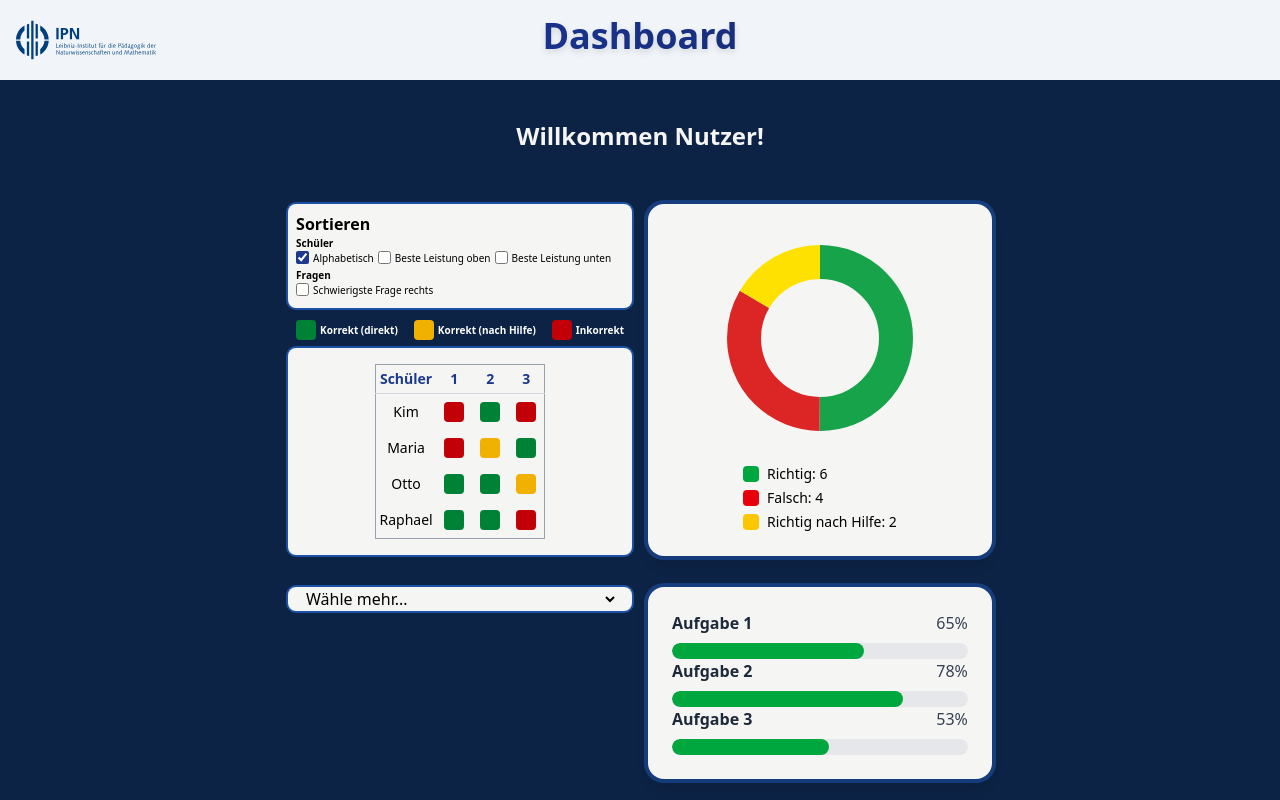
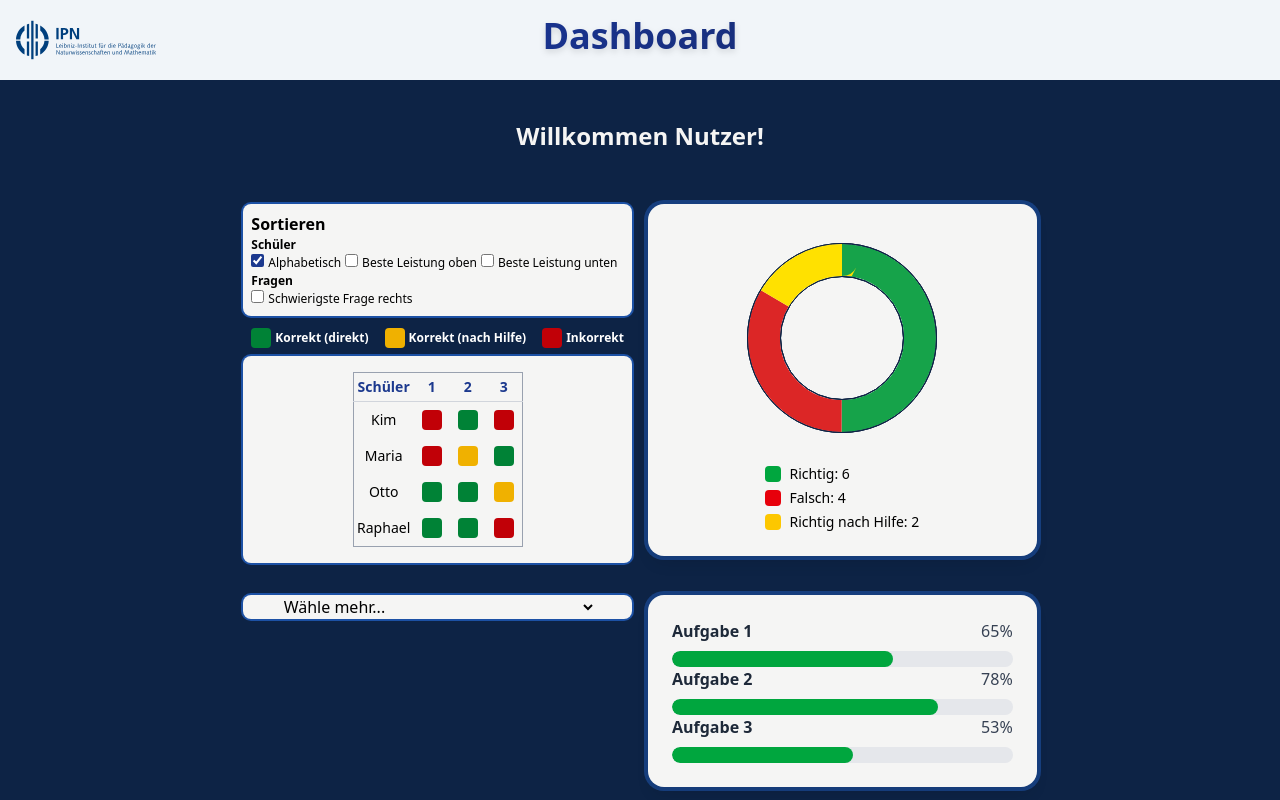
Before and after one commit to Explorier95/dashboard, a React (Vite) app in the folder dashboard/: page / in a window 1280 px wide. Shown: the top 800 px of the page. Built offline with nearby package versions, Linux system fonts and the light colour scheme.

Commit message:
Pie-chart hat jetzt umrandung (inner+outer-Circle)

```diff
--- a/dashboard/src/components/pieOverview.jsx
+++ b/dashboard/src/components/pieOverview.jsx
@@ -10,9 +10,13 @@ export default function PieChart({ richtig, falsch, richtigNachHilfe }) {
     // Diagramm-Parameter
     const size = 220;                  // etwas größer, damit nichts abgeschnitten wird
     const radius = size / 2;
-    const strokeWidth = 34;            // kleiner, damit genügend Platz bleibt
+    const strokeWidth = 32;            // kleiner, damit genügend Platz bleibt
     const circleRadius = radius - strokeWidth;
     const circumference = 2 * Math.PI * circleRadius;
+    const innerCircleRadius = radius;
+    const innerCircleCircleRaius = innerCircleRadius - (strokeWidth - 1) / 2;
+    const outerCircleRadius = 150/2;
+    const outerCircleCircleRaius = outerCircleRadius - (strokeWidth - 5) / 2;
 
     const segments = [
         { value: richtig, color: "#16a34a" },
@@ -21,6 +25,7 @@ export default function PieChart({ richtig, falsch, richtigNachHilfe }) {
     ];
 
     let offset = 0;
+
 
     return (
         <div className="flex flex-col items-center bg-stone-100 backdrop-blur-md p-6 rounded-2xl shadow-lg ring-4 ring-blue-500/30">
@@ -41,6 +46,25 @@ export default function PieChart({ richtig, falsch, richtigNachHilfe }) {
                         offset += dash;
 
                         return (
+                            <>
+                                <circle
+                                    cx={innerCircleRadius}
+                                    cy={innerCircleRadius}
+                                    r={innerCircleCircleRaius}
+                                    fill="transparent"
+                                    stroke="#0D2345"
+                                    strokeWidth="1"
+                                />
+
+                                <circle
+                                    cx={110}
+                                    cy={110}
+                                    r={outerCircleCircleRaius}
+                                    fill="transparent"
+                                    stroke="#0D2345"
+                                    strokeWidth="1"
+                                />
+
                                 <motion.circle
                                     key={i}
                                     cx={radius}
@@ -54,11 +78,12 @@ export default function PieChart({ richtig, falsch, richtigNachHilfe }) {
                                     initial={{ strokeDasharray: `0 ${circumference}` }}
                                     animate={{ strokeDasharray: `${dash} ${gap}` }}
                                     transition={{ duration: 1, ease: "easeOut" }}
-                            />
+                                /></>
                         );
                     })}
                 </g>
             </svg>
+
 
             <div className="mt-4 space-y-1 text-sm">
                 <div className="flex items-center gap-2">
--- a/dashboard/src/components/studentOverview.jsx
+++ b/dashboard/src/components/studentOverview.jsx
@@ -31,7 +31,7 @@ function StudentOverview() {
                 : info && type === "Frage" ? <ModalAnswer info={info} onClose={closeDialog} type="Frage" /> : ""}
             <div className={ElementSquares.studentSearchBar}>
                 <h2 className="font-semibold color-gray">Sortieren</h2>
-                <div className="text-[10px]">
+                <div className="text-[12px]">
                     <h3 className="font-semibold color-gray">Schüler</h3>
                     <input
                         type="checkbox"
@@ -54,7 +54,7 @@ function StudentOverview() {
                         onChange={() => setSort(sort === "bestDown" ? "default" : "bestDown")}
                     />
                     <label className="align-top px-1">Beste Leistung unten</label></div>
-                <div className="text-[10px]">
+                <div className="text-[12px]">
                     <h3 className="font-semibold color-gray">Fragen</h3>
                     <input
                         type="checkbox"
--- a/dashboard/src/components/stylingVariants.jsx
+++ b/dashboard/src/components/stylingVariants.jsx
@@ -53,7 +53,7 @@ export const ElementSquares = {
     //heading with explanation
     studentTableHeaderDiv: "flex items-center gap-1 m-2  ",
     studentTableHeaderTable: "border-spacing-x-20 ",
-    studentTableHeaderText: "text-nowrap text-white text-[10px] ...",
+    studentTableHeaderText: "text-nowrap text-white text-[12px] ...",
 
     //checkbox
     checkboxAccent: "accent-blue-900"
```
Lines whose indentation alone changed are shown as unchanged.
